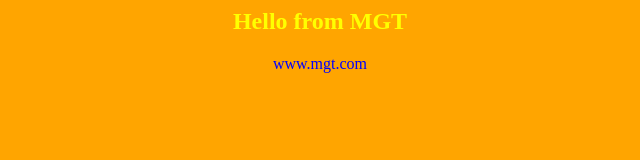
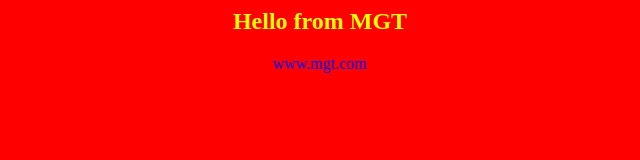
Before and after one commit to maikal25/app_for_jenkins, a plain HTML site: page index.html in a window 1280 px wide. Shown: the whole page, without its empty margins (320-960 px from the left). Drawn offline with Linux system fonts and the light colour scheme.

Commit message:
Update index.html

```diff
--- a/index.html
+++ b/index.html
@@ -1,5 +1,5 @@
 <html>
-<body bgcolor=orange>
+<body bgcolor=red>
 <center>
 <h2><font color=yellow>Hello from MGT</font></h2>
 
```
